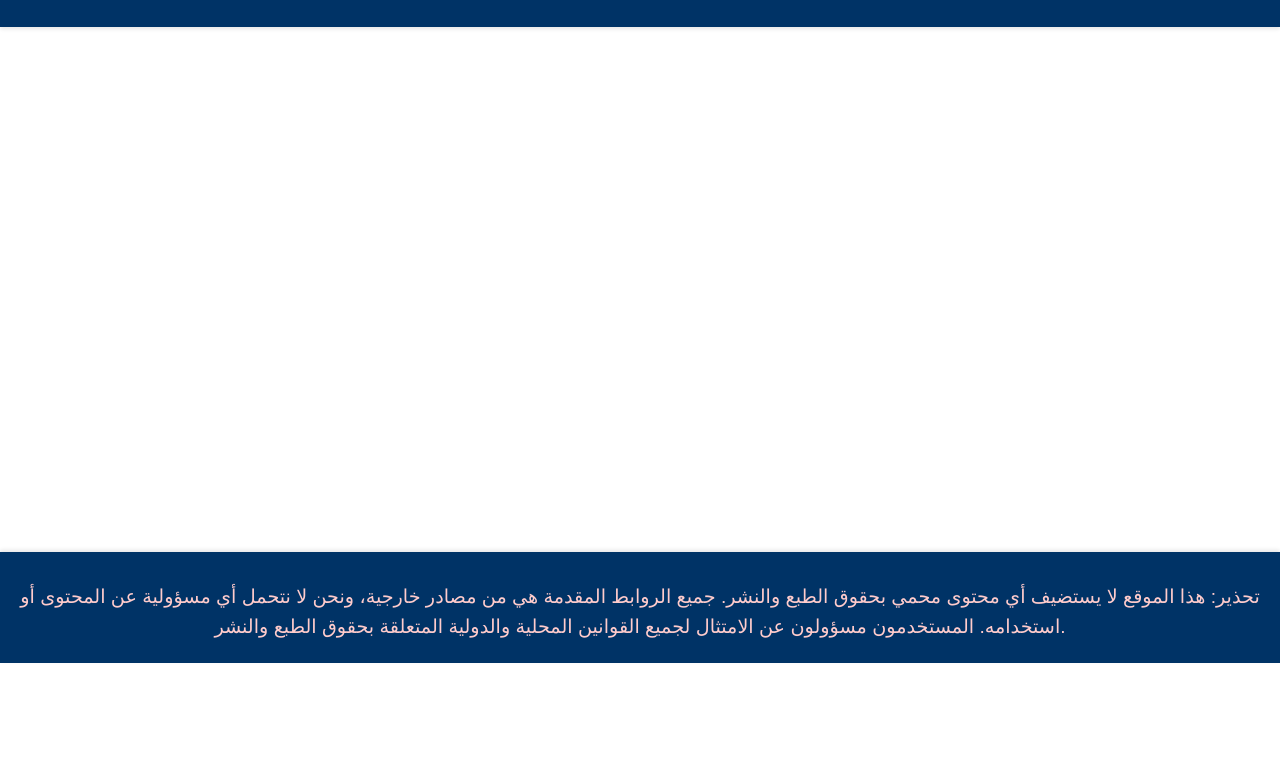
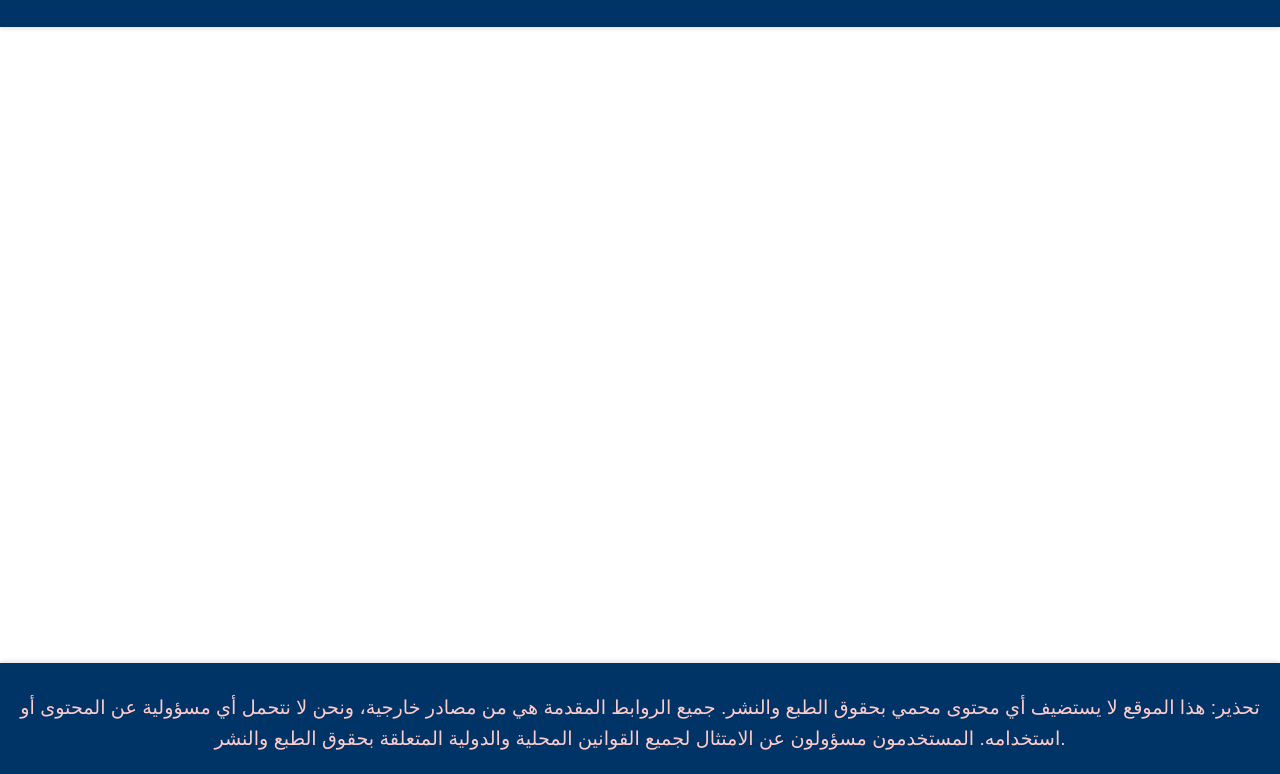
Before and after one commit to MedRAM-RAM/MedRAM-RAM.github.io, a plain HTML site: page index.html in a window 1280 px wide. Shown: the part 137-911 px from the top of the page. Before the commit the page ends 800 px from the top, so only its background shows below. Drawn offline with Linux system fonts and the light colour scheme.

Commit message:
Update styles.css

```diff
--- a/styles.css
+++ b/styles.css
@@ -109,7 +109,7 @@ main {
 
 /* تنسيق الجزء السفلي (Footer) */
 footer {
-    position: fixed;
+    position: relative; /* تغيير من fixed إلى relative */
     bottom: 0;
     left: 0;
     width: 100%;
```
